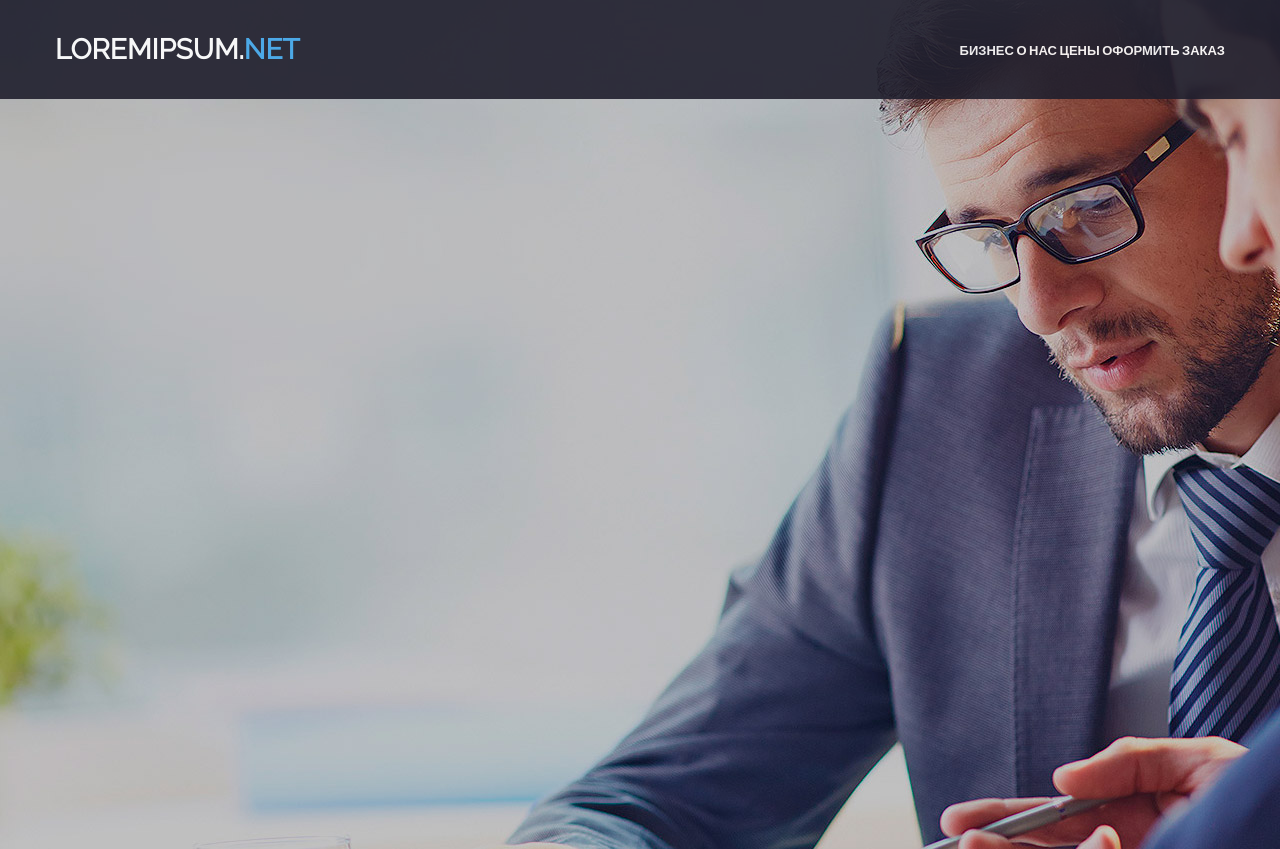
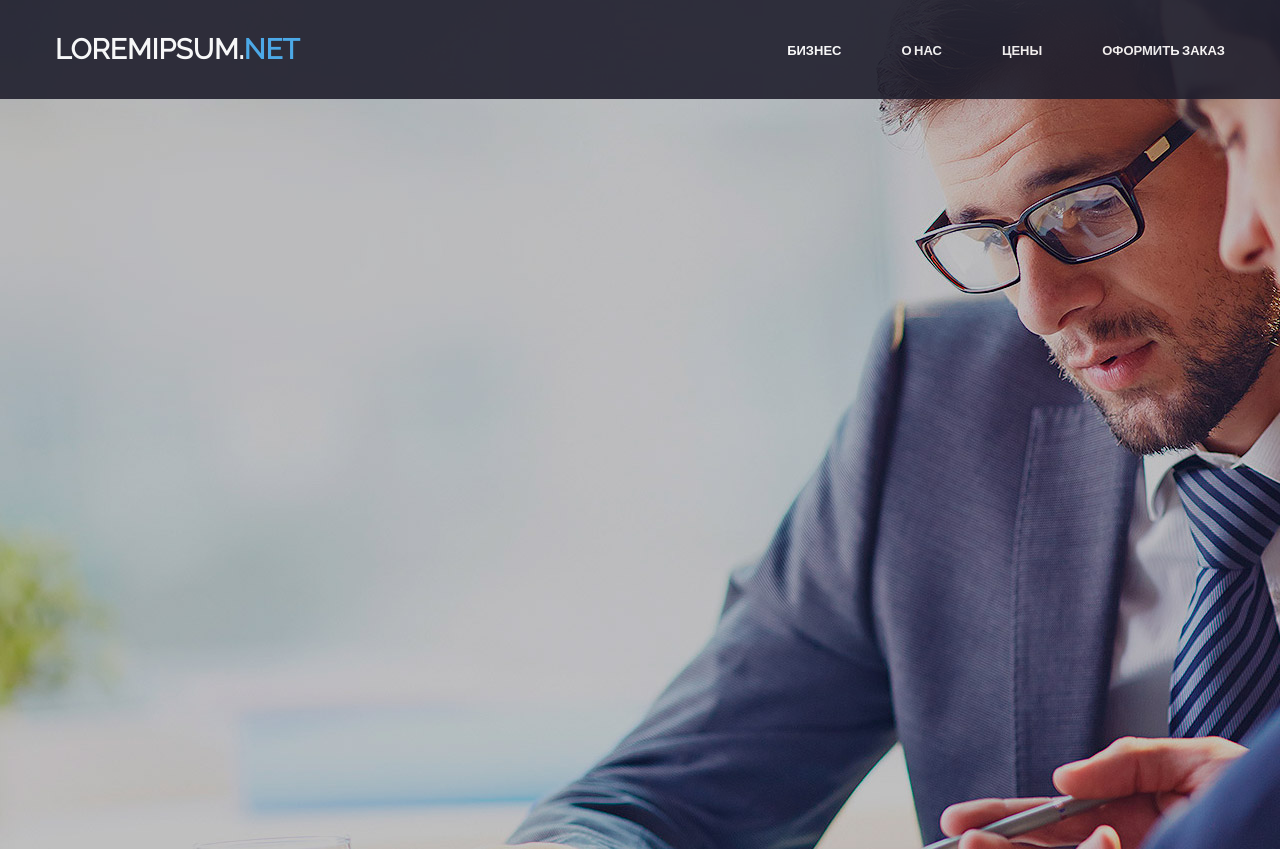
Before and after one commit to izhuk007/Test_task, a plain HTML site: page index.html in a window 1280 px wide. Drawn offline with Linux system fonts and the light colour scheme.

Commit message:
made header

```diff
--- a/css/style.css
+++ b/css/style.css
@@ -1,3 +1,5 @@
+*::before,
+*::after,
 * {
     box-sizing: border-box;
     margin: 0;
@@ -48,19 +50,27 @@ span {
 }
 
 .nav {
-
+    display: flex;
+    list-style-type: none;
 }
 
 .nav__link {
+    margin-left: 60px;
     font-size: 13px;
     font-family: 'Lato', sans-serif;
     font-weight: 600;
     color:#fff;
-    list-style-type: none;
     text-decoration: none;
     text-transform: uppercase;
 }
 
+.nav__link:hover {
+    color: #42a9ed;
+}
+
+.nav__link:first-child{
+    margin-left: 0;
+}
 
 
 /* INTRO */
--- a/index.html
+++ b/index.html
@@ -13,9 +13,9 @@
         <div class="container">
             <div class="header__inner">
                 <div class="header__logo">LoremIpsum.<span>Net</span></div>
-                <nav class="nav">
+                <nav>
                     <ul>
-                        <li class="nav__link">
+                        <li class="nav">
                             <a href=""class="nav__link">Бизнес</a>
                             <a href=""class="nav__link">О нас</a>
                             <a href=""class="nav__link">цены</a>
```
